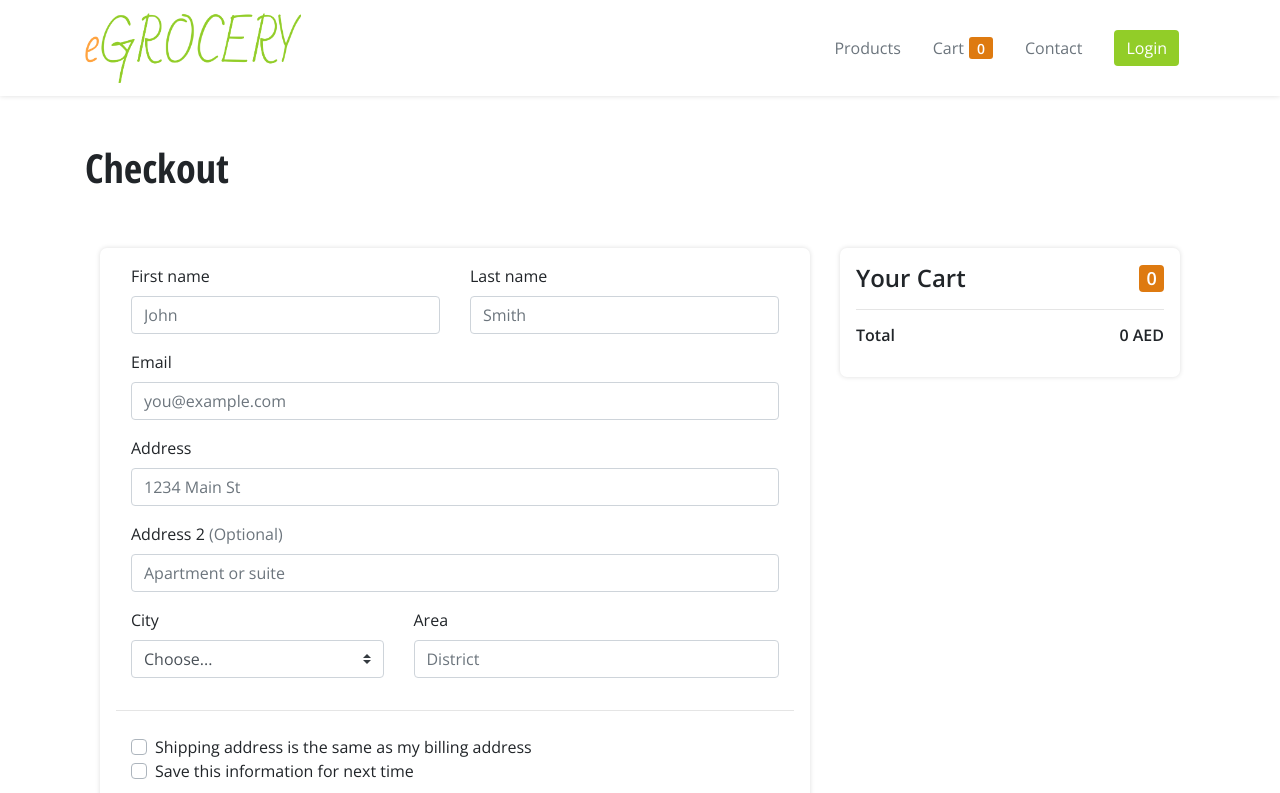
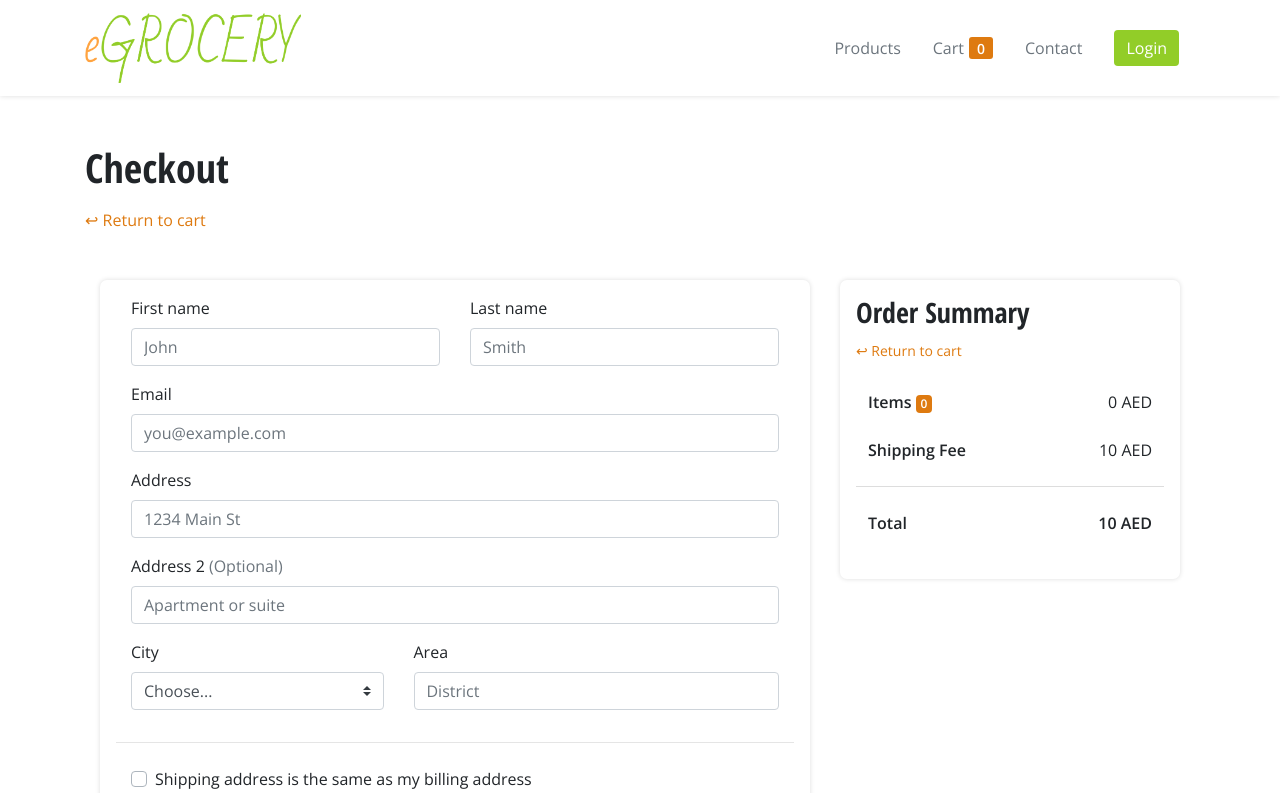
Before and after one commit to phamleyennhi/eGrocery, a React (Create React App) app in the folder egrocery/: page /checkout in a window 1280 px wide. Shown: the top 793 px of the page. Built offline with nearby package versions, Linux system fonts and the light colour scheme.

Commit message:
styled checkout page

```diff
--- a/egrocery/src/components/Checkout.js
+++ b/egrocery/src/components/Checkout.js
@@ -10,6 +10,7 @@ class Checkout extends Component {
     constructor(props) {
         super(props);
 
+        this.shipping_fee = 10;
         this.total_price = 0;
         const { cart } = props.context;
         this.cartKeys = Object.keys(cart || {});
@@ -20,6 +21,7 @@ class Checkout extends Component {
           var price = cart[item]["product"]["price"];
           this.total_price += amount*price;
           order.push(cart[item]);
+          if (this.total_price >= 100) this.shipping_fee = 0;
         }
 
         this.state = {
@@ -189,37 +191,46 @@ class Checkout extends Component {
         return (
 
 		<Container>
-			<Row className="mb-5">
+			<Row className="mb-2">
 				<h1>Checkout</h1>
 			</Row>
+
+      <Row className="mb-5 ">
+        <a className="d-md-block d-none" href="/cart">↩ Return to cart</a>
+      </Row>
 
 			<Row>
 				<Col lg={{ size: 4, order: 2}}>
 					<div className="p-3 mb-5 align-items-left shadow-custom rounded">
-					<h4 className="d-flex justify-content-between align-items-center mb-3">
-						<span className="text-capitalize font-weight-bold">Your cart</span>
-						<span className="badge bg-secondary-custom text-white rouded">{ this.props.context.quantity_in_cart }</span>
-					</h4>
+					<h3 className="mb-2">
+						Order Summary
+					</h3>
+          <small><a href="/cart">↩ Return to cart</a></small>
 
-					{this.cartKeys.map(key => (
-		             <div className="d-flex justify-content-between align-items-center mb-2">
-		             	<span className="text-capitalize">{ this.props.context.cart[key].product.name }</span>
-						<span className="text-end">
-								<span className="text-muted"> { this.props.context.cart[key].amount } </span>
-								x
-								<span> { this.props.context.cart[key].product.price } AED</span>
-								<span className="font-weight-bold ml-2"> {this.props.context.cart[key].product.price*this.props.context.cart[key].amount} AED</span>
 
-						</span>
-		             </div>
-		            ))}
+          <table class="table table-borderless mt-3">
+            <tbody>
+              <tr>
+                <th scope="row">Items <small className="badge bg-secondary-custom text-white rouded">{ this.props.context.quantity_in_cart }</small>
+</th>
+                <td className="text-right" >{ Math.round(this.total_price * 100) / 100 } AED</td>
 
-					<hr/>
+              </tr>
+              <tr className="pb-4">
+                <th className="pb-4" scope="row">Shipping Fee</th>
+                <td className="pb-4 text-right">{this.shipping_fee == 0 ? <span class="badge badge-main">FREE</span> : this.shipping_fee + " AED"}</td>
 
-					<h6 className="d-flex justify-content-between align-items-center mt-3 mb-3">
-						<span className="text-capitalize font-weight-bold">Total</span>
-						<span className="font-weight-bold">{ this.total_price } AED</span>
-					</h6>
+              </tr>
+
+            </tbody>
+            <tfoot className="border-top">
+              <tr className="pt-4">
+                <th className="pt-4" scope="col">Total</th>
+                <th className="pt-4 text-right" scope="col">{ Math.round(this.total_price * 100) / 100 +  this.shipping_fee} AED</th>
+
+              </tr>
+            </tfoot>
+          </table>
 
 					</div>
 				</Col>
@@ -430,3 +441,18 @@ class Checkout extends Component {
     }
 }
 export default withContext(Checkout);
+
+
+
+// {this.cartKeys.map(key => (
+//                  <div className="d-flex justify-content-between align-items-center mb-2">
+//                   <span className="text-capitalize">{ this.props.context.cart[key].product.name }</span>
+//             <span className="text-end">
+//                 <span className="text-muted"> { this.props.context.cart[key].amount } </span>
+//                 x
+//                 <span> { this.props.context.cart[key].product.price } AED</span>
+//                 <span className="font-weight-bold ml-2"> {this.props.context.cart[key].product.price*this.props.context.cart[key].amount} AED</span>
+
+//             </span>
+//                  </div>
+//                 ))}
--- a/egrocery/src/mystyles.css
+++ b/egrocery/src/mystyles.css
@@ -49,7 +49,7 @@ nav ul li {
     color: white;
     border: none;
 }
-.btn-main-two{
+.btn-main-two, .badge-main{
 
     background-color: #de7a10 !important;
     color: white;
```
